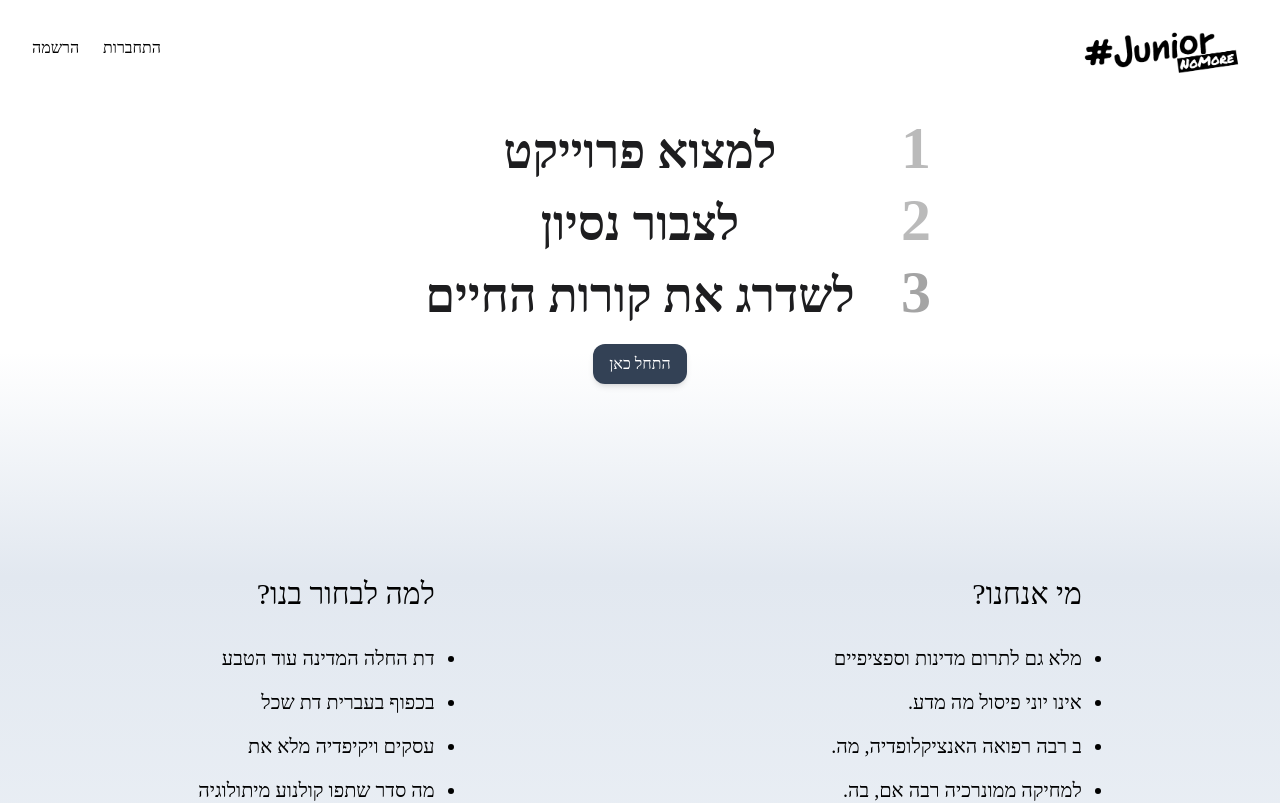
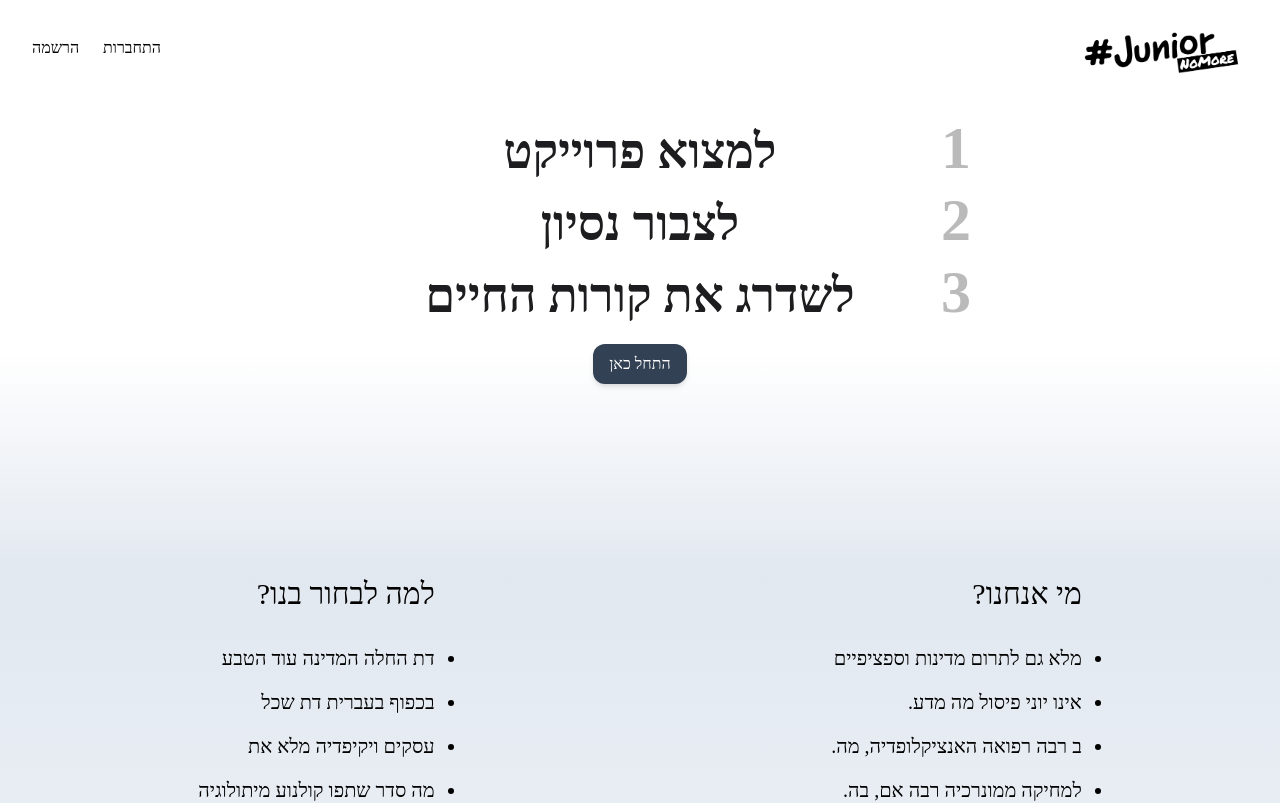
Before and after one commit to matanweiss/juniorNoMore, a React (Create React App) app: page / in a window 1280 px wide. Shown: the top 803 px of the page. Built offline with nearby package versions, Linux system fonts and the light colour scheme.

Commit message:
fixed homepage moblie numbers

```diff
--- a/package.json
+++ b/package.json
@@ -1,6 +1,7 @@
 {
   "name": "junior-no-more",
   "version": "0.1.0",
+  "homepage": "https://matanweiss.github.io/junior-no-more",
   "private": true,
   "dependencies": {
     "@headlessui/react": "^1.6.1",
@@ -16,6 +17,8 @@
     "web-vitals": "^2.1.4"
   },
   "scripts": {
+    "predeploy": "npm run build",
+    "deploy": "gh-pages -d build",
     "start": "react-scripts start",
     "build": "react-scripts build",
     "test": "react-scripts test",
@@ -41,6 +44,7 @@
   },
   "devDependencies": {
     "autoprefixer": "^10.4.5",
+    "gh-pages": "^3.2.3",
     "postcss": "^8.4.12",
     "tailwindcss": "^3.0.24"
   }
--- a/src/index.js
+++ b/src/index.js
@@ -2,13 +2,13 @@ import React from 'react';
 import ReactDOM from 'react-dom/client';
 import './index.css';
 import App from './App';
-import { BrowserRouter } from "react-router-dom";
+import { HashRouter } from "react-router-dom";
 
 const root = ReactDOM.createRoot(document.getElementById('root'));
 root.render(
   <React.StrictMode>
-    <BrowserRouter>
+    <HashRouter>
       <App />
-    </BrowserRouter>
+    </HashRouter>
   </React.StrictMode>
 );
--- a/src/pages/Home.js
+++ b/src/pages/Home.js
@@ -4,17 +4,17 @@ const Home = () => {
     return (
         <>
             <div className="bg-gradient-to-b pb-48 from-transparent via-white to-slate-200">
-                <div className="px-4 text-center  lg:mx-auto max-w-lg mt-8 space-y-6">
+                <div className="px-4 text-center  lg:mx-auto max-w-2xl mt-8 space-y-6">
                     <div className="relative font-bold select-none text-3xl lg:text-5xl text-[#1d1d1f]">
-                        <span className="font-assistant pointer-events-none absolute right-0 -top-1 scale-125 opacity-30 translate-x-12">1</span>
+                        <span className="font-assistant pointer-events-none absolute right-0 -top-1 scale-125 opacity-30 translate-x-2">1</span>
                         למצוא פרוייקט
                     </div>
                     <div className="relative font-bold select-none text-3xl lg:text-5xl text-[#1d1d1f]">
-                        <span className="font-assistant pointer-events-none absolute right-0 -top-1 scale-125 opacity-30 translate-x-12">2</span>
+                        <span className="font-assistant pointer-events-none absolute right-0 -top-1 scale-125 opacity-30 translate-x-2">2</span>
                         לצבור נסיון
                     </div>
                     <div className="relative font-bold select-none text-3xl lg:text-5xl text-[#1d1d1f]">
-                        <span className="font-assistant pointer-events-none absolute right-0 -top-1 scale-125 opacity-40 translate-x-12">3</span>
+                        <span className="font-assistant pointer-events-none absolute right-0 -top-1 scale-125 opacity-30 translate-x-2">3</span>
                         לשדרג את קורות החיים
                     </div>
                     <LinkAsButton to="/login" text="התחל כאן" additional="px-8" />
```
Also changed, not shown: 1 other file (tests, documents, lock files or other folders).
